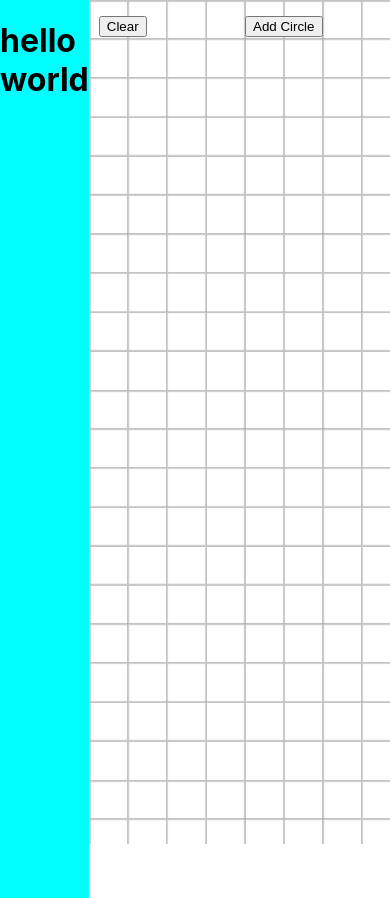
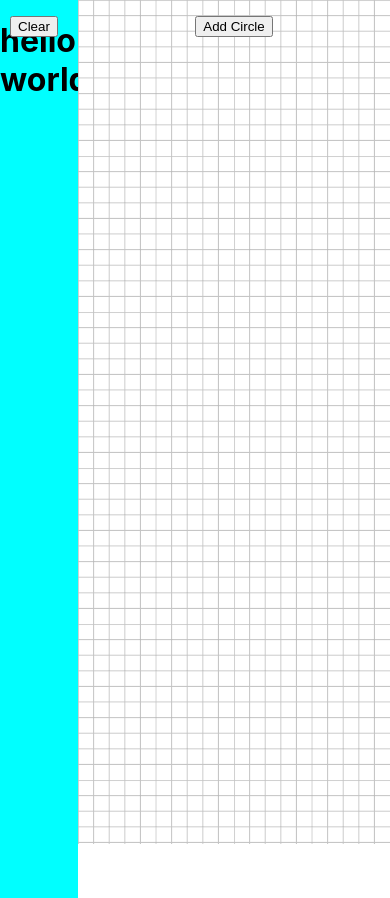
Before and after one commit to felipegchaves/capstone-DND-battleMap, a React (Create React App) app: page / in a window 390 px wide. Shown: the top 898 px of the page. Built offline with nearby package versions, Linux system fonts and the light colour scheme.

Commit message:
responsiveness stuff

```diff
--- a/src/CanvasDrawing.scss
+++ b/src/CanvasDrawing.scss
@@ -1,15 +1,15 @@
 .canvas {
-    position: relative;
-    width: 100%;
-    height: 100%;
+    // position: relative;
+    // width: 100%;
+    width: 80vw;
     // height: 100vh;
     &__background {
     background-image: url('./assets/dnd-grid.png');
     background-size: contain;
     // background-repeat: repeat;
-    // background-size: 40%;
+    background-size: 40%;
     width: 100%;
-    height: 100%;
+    // height: 100%;
     }
 }
 
--- a/src/app.scss
+++ b/src/app.scss
@@ -1,7 +1,7 @@
-// .container {
-//     height: 100%;
+.container {
+    height: 100%;
 //     width: 100%;
-// }
+}
 
 .flex {
     display: flex;
--- a/src/components/SideBar/SideBar.scss
+++ b/src/components/SideBar/SideBar.scss
@@ -1,4 +1,4 @@
 .sidebar {
     background-color: aqua;
-    width: 15rem;
+    width: 20vw;
 }
```
Also changed, not shown: src/App.js (+5 -5 lines).
